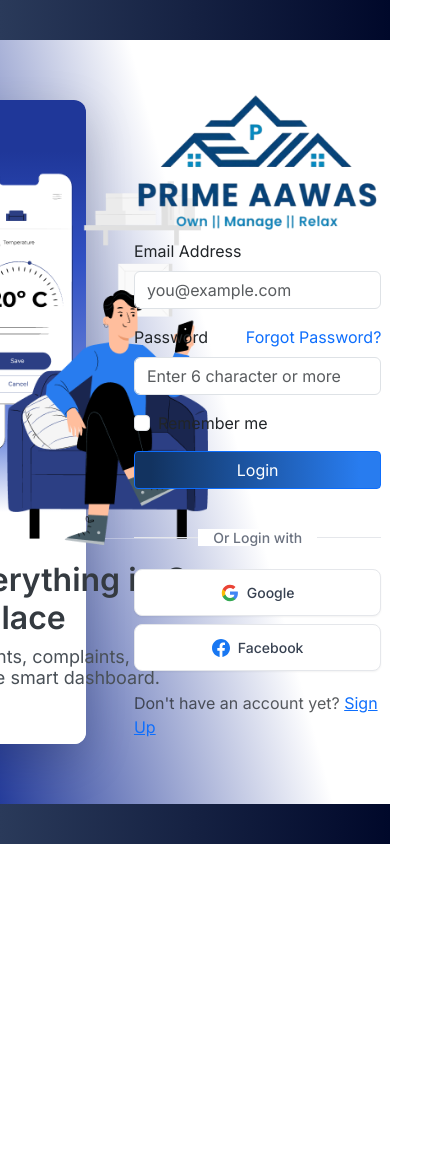
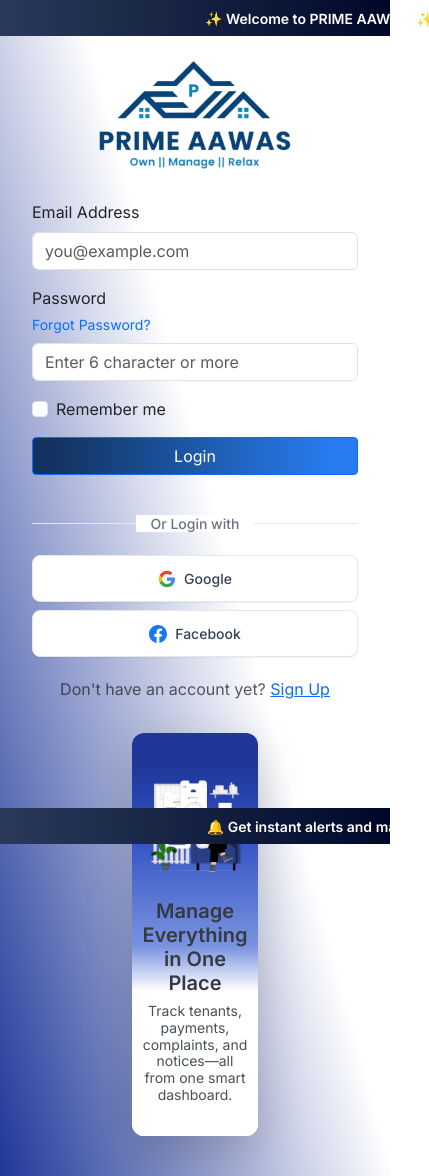
Before and after one commit to primeaawas-collab/Prime-Aawas-FE, an Angular app: page /login in a window 390 px wide. Shown: the whole page, 429 px wide, since content can reach past the window. Before the commit the page ends 844 px from the top, so only its background shows below. Built offline with nearby package versions, Linux system fonts and the light colour scheme.

Commit message:
commit for mobile responsive

```diff
--- a/src/app/auth/login/login.component.html
+++ b/src/app/auth/login/login.component.html
@@ -1,27 +1,29 @@
-<div class="login-page d-flex align-items-center justify-content-center">
-  <div class="moving-text-top">
+<div class="login-page d-flex flex-column flex-md-row align-items-center justify-content-center">
+  <div class="moving-text-top d-none d-md-block">
     <span>✨ Welcome to PRIME AAWAS: Smart Property Management   |   Billing Management   |    Rent Management   |    Flat Allocation   |    Service Management! ✨</span>
   </div>
-  <div class="login-container col-md-6 order-1 shadow-lg ">
 
-    <div class="login-image d-flex flex-column align-items-center justify-content-center text-center p-4">
+  <!-- Mobile top banner -->
+  <div class="moving-text-top-mobile d-md-none">
+    <span>✨ Welcome to PRIME AAWAS! ✨</span>
+  </div>
+
+  <div class="login-container col-12 col-md-6 order-2 order-md-1 shadow-lg">
+    <div class="login-image d-flex flex-column align-items-center justify-content-center text-center p-3 p-md-4">
       <div class="brand-logo">
-        <img src="assets/images/Smart home-pana-1.png" alt="Login Illustration"/>
+        <img src="assets/images/Smart home-pana-1.png" alt="Login Illustration" class="img-fluid"/>
         <h1 class="heading-1">Manage Everything in One Place</h1>
         <p class="brand-tagline-paragraph">
           Track tenants, payments, complaints, and notices—all from one smart dashboard.
         </p>
       </div>
     </div>
+  </div>
 
-  </div>
-  <div class="col-md-6  order-2 p-5 ">
-    <div class="head">
-       <img src="assets/images/Primae-aawas-official.png" alt="Login Illustration" style="max-height: 150px;"/>
-
-
+  <div class="col-12 col-md-6 order-1 order-md-2 p-3 p-md-5">
+    <div class="head text-center mb-4">
+       <img src="assets/images/Primae-aawas-official.png" alt="Login Illustration" class="img-fluid" style="max-height: 120px; max-width: 200px;"/>
     </div>
-
 
     <form (ngSubmit)="onSubmit()" #loginForm="ngForm" novalidate>
       <div class="mb-3">
@@ -31,9 +33,9 @@
       </div>
 
       <div class="mb-3">
-        <label class="form-label d-flex justify-content-between">
-          Password
-          <a href="#" class="text-decoration-none text-primary">Forgot Password?</a>
+        <label class="form-label d-flex flex-column flex-sm-row justify-content-between align-items-start align-items-sm-center">
+          <span>Password</span>
+          <a href="#" class="text-decoration-none text-primary small mt-1 mt-sm-0">Forgot Password?</a>
         </label>
         <input type="password" class="form-control" [(ngModel)]="password" name="password" required
           placeholder="Enter 6 character or more" />
@@ -43,7 +45,6 @@
         <input class="form-check-input" type="checkbox" id="rememberMe" />
         <label class="form-check-label" for="rememberMe">Remember me</label>
       </div>
-
 
       <button type="submit" class="btn btn-primary w-100 mb-3" [disabled]="isLoading">
         <span *ngIf="isLoading" class="spinner-border spinner-border-sm me-2" role="status" aria-hidden="true"></span>
@@ -76,11 +77,18 @@
         </div>
       </div>
 
-      <p class="text-muted">Don't have an account yet? <a routerLink="/signup" class="text-primary">Sign Up</a></p>
+      <p class="text-muted text-center">Don't have an account yet? <a routerLink="/signup" class="text-primary">Sign Up</a></p>
 
     </form>
   </div>
-<div class="moving-text-bottom">
+
+  <!-- Desktop bottom banner -->
+  <div class="moving-text-bottom d-none d-md-block">
     <span>🔔 Get instant alerts and manage tenant Related Billing effortlessly | Try our Pro features! 🔔</span>
   </div>
+
+  <!-- Mobile bottom banner -->
+  <div class="moving-text-bottom-mobile d-md-none">
+    <span>🔔 Get instant alerts and manage billing effortlessly! 🔔</span>
+  </div>
 </div>
--- a/src/app/auth/login/login.component.scss
+++ b/src/app/auth/login/login.component.scss
@@ -1,28 +1,50 @@
 .login-page {
-  /* Removed 'position: relative;' as it's not strictly needed for fixed children, */
-  /* but kept for the overall flex structure. The original code had it,
-     but the fixed version doesn't rely on it. I'll omit it for cleanliness
-     since fixed positioning is relative to the viewport. */
   min-height: 100vh;
   background: linear-gradient(255deg, #FFF 44.07%, var(--brand-700, #1F3799) 99.98%);
   align-items: center;
   justify-content: center;
-  /* Updated padding to make space for the fixed top/bottom banners */
+  /* Mobile-first responsive padding */
+  padding: 20px 1rem;
+
+  /* Desktop layout */
+  @media (min-width: 768px) {
     padding-top: 40px;
     padding-bottom: 40px;
-  padding-left: 1rem;
-  padding-right: 1rem;
     flex-direction: row;
+  }
+
+  /* Mobile layout */
+  @media (max-width: 767px) {
+    flex-direction: column;
+    padding-top: 60px; /* Space for mobile banner */
+    padding-bottom: 60px; /* Space for mobile banner */
+  }
 }
 
 .login-container {
   background: #ffffff;
   border-radius: 12px;
-  width: 35%;
-  max-width: 900px;
   display: flex;
   flex-direction: column;
   overflow: visible;
+
+  /* Mobile-first responsive width */
+  width: 100%;
+  max-width: 100%;
+
+  /* Desktop layout */
+  @media (min-width: 768px) {
+    width: 35%;
+    max-width: 900px;
+    max-height: 90vh;
+    overflow: hidden;
+  }
+
+  /* Small mobile devices */
+  @media (max-width: 575px) {
+    border-radius: 8px;
+    margin: 0 10px;
+  }
 }
 
 /* Reset margins for main content containers (due to fixed banners) */
@@ -32,27 +54,37 @@
   margin-bottom: 0;
 }
 
-/* Desktop mode: side-by-side layout with max-height */
+.login-image {
+  border-radius: 12px;
+  background: linear-gradient(to bottom, #1f3799 8%, #3050c3 25%, #7a93e0 53%, #ffffff 64%);
+
+  /* Mobile layout */
+  @media (max-width: 767px) {
+    min-height: 200px;
+    border-radius: 8px;
+  }
+
+  /* Desktop layout */
   @media (min-width: 768px) {
-  .login-container {
-    max-height: 90vh;
-    overflow: hidden;
+    min-height: calc(100vh - 200px);
   }
 }
 
-.login-image {
-  border-radius: 12px;
-  background: linear-gradient(to bottom, #1f3799 8%, #3050c3 25%, #7a93e0 53%, #ffffff 64%);
-  min-height: calc(100vh - 200px);
+.login-image img {
+  width: auto;
+  object-fit: contain; /* keeps proportions */
 
-
+  /* Mobile layout */
+  @media (max-width: 767px) {
+    height: 150px;
+    max-height: 150px;
   }
 
-.login-image img {
+  /* Desktop layout */
+  @media (min-width: 768px) {
     height: 50vh; /* takes up 50% of the viewport height */
     max-height: 500px; /* optional upper limit */
-  width: auto;
-  object-fit: contain; /* keeps proportions */
+  }
 }
 
 .brand-logo {
@@ -74,10 +106,20 @@
 .brand-logo .brand-tagline-paragraph {
   color: var(--Gray-700, #495057);
   font-family: Inter;
-  font-size: 18px;
   font-style: normal;
   font-weight: 400;
   line-height: 120%;
+
+  /* Mobile responsive typography */
+  font-size: 14px;
+
+  @media (min-width: 576px) {
+    font-size: 16px;
+  }
+
+  @media (min-width: 768px) {
+    font-size: 18px;
+  }
 }
 
 .head {
@@ -92,10 +134,20 @@
   color: var(--Gray-800, #343A40);
   text-align: center;
   font-family: Inter;
-  font-size: 32px;
   font-style: normal;
   font-weight: 600;
   line-height: 120%;
+
+  /* Mobile responsive typography */
+  font-size: 20px;
+
+  @media (min-width: 576px) {
+    font-size: 24px;
+  }
+
+  @media (min-width: 768px) {
+    font-size: 32px;
+  }
 }
 
 .paragraph-1 {
@@ -139,6 +191,37 @@
   color: #ffffff;
   font-weight: 600;
   padding: 0 10px;
+}
+
+/* Mobile-specific banners */
+.moving-text-top-mobile,
+.moving-text-bottom-mobile {
+  position: fixed;
+  width: 100%;
+  left: 0;
+  z-index: 10;
+  background: linear-gradient(to right, #2a3a5a, #00082a);
+  padding: 6px 0;
+  text-align: center;
+  white-space: nowrap;
+}
+
+.moving-text-top-mobile {
+  top: 0;
+}
+
+.moving-text-bottom-mobile {
+  bottom: 0;
+}
+
+.moving-text-top-mobile span,
+.moving-text-bottom-mobile span {
+  display: inline-block;
+  color: #ffffff;
+  font-weight: 600;
+  padding: 0 10px;
+  font-size: 14px;
+  animation: marquee 20s linear infinite;
 }
 .login-page {
   /* Note: The 'fixed' banners will overlap the content,
--- a/src/app/auth/signup/signup.component.html
+++ b/src/app/auth/signup/signup.component.html
@@ -1,36 +1,38 @@
-<div class="login-page d-flex align-items-center justify-content-center">
-  <div class="moving-text-top">
+<div class="login-page d-flex flex-column flex-md-row align-items-center justify-content-center">
+  <div class="moving-text-top d-none d-md-block">
     <span>✨ Welcome to PRIME AAWAS: Smart Property Management | Billing Management | Rent Management | Flat Allocation |
       Service Management! ✨</span>
   </div>
-  <div class="login-container col-md-6 order-1 shadow-lg ">
 
-    <div class="login-image d-flex flex-column align-items-center justify-content-center text-center p-4">
+  <!-- Mobile top banner -->
+  <div class="moving-text-top-mobile d-md-none">
+    <span>✨ Welcome to PRIME AAWAS! ✨</span>
+  </div>
+
+  <div class="login-container col-12 col-md-6 order-2 order-md-1 shadow-lg">
+    <div class="login-image d-flex flex-column align-items-center justify-content-center text-center p-3 p-md-4">
       <div class="brand-logo">
-        <img src="assets/images/Smart home-pana-1.png" alt="Login Illustration" />
+        <img src="assets/images/Smart home-pana-1.png" alt="Login Illustration" class="img-fluid" />
         <h1 class="heading-1">Manage Everything in One Place</h1>
         <p class="brand-tagline-paragraph">
           Track tenants, payments, complaints, and notices—all from one smart dashboard.
         </p>
       </div>
     </div>
+  </div>
 
-  </div>
-  <div class="col-md-6  order-2 p-5 ">
-    <div class="head">
-       <img src="assets/images/Primae-aawas-official.png" alt="Login Illustration" style="max-height: 150px;"/>
-
-
+  <div class="col-12 col-md-6 order-1 order-md-2 p-3 p-md-5">
+    <div class="head text-center mb-4">
+       <img src="assets/images/Primae-aawas-official.png" alt="Login Illustration" class="img-fluid" style="max-height: 120px; max-width: 200px;"/>
     </div>
 
     <form (ngSubmit)="onSubmit()" #signupForm="ngForm" novalidate>
-
       <div class="row">
-        <div class="col-md-6 mb-3">
+        <div class="col-12 col-md-6 mb-3">
           <label class="form-label">Full Name</label>
           <input type="text" class="form-control" name="name" [(ngModel)]="name" required placeholder="John Doe" />
         </div>
-        <div class="col-md-6 mb-3">
+        <div class="col-12 col-md-6 mb-3">
           <label class="form-label">Phone Number</label>
           <input type="tel" class="form-control" name="phone" [(ngModel)]="phone" required placeholder="1234567890" />
         </div>
@@ -43,12 +45,12 @@
       </div>
 
       <div class="row">
-        <div class="col-md-6 mb-3">
+        <div class="col-12 col-md-6 mb-3">
           <label class="form-label">Password</label>
           <input type="password" class="form-control" name="password" [(ngModel)]="password" required
             placeholder="Enter password" />
         </div>
-        <div class="col-md-6 mb-3">
+        <div class="col-12 col-md-6 mb-3">
           <label class="form-label">Confirm Password</label>
           <input type="password" class="form-control" name="confirmPassword" [(ngModel)]="confirmPassword" required
             placeholder="Re-enter password" />
@@ -87,12 +89,18 @@
         </div>
       </div>
 
-      <p class="text-muted">Already have an account? <a routerLink="/login" class="text-primary">Log in</a></p>
+      <p class="text-muted text-center">Already have an account? <a routerLink="/login" class="text-primary">Log in</a></p>
 
     </form>
+  </div>
 
-  </div>
-  <div class="moving-text-bottom">
+  <!-- Desktop bottom banner -->
+  <div class="moving-text-bottom d-none d-md-block">
     <span>🔔 Get instant alerts and manage tenant Related Billing effortlessly | Try our Pro features! 🔔</span>
   </div>
+
+  <!-- Mobile bottom banner -->
+  <div class="moving-text-bottom-mobile d-md-none">
+    <span>🔔 Get instant alerts and manage billing effortlessly! 🔔</span>
+  </div>
 </div>
--- a/src/app/auth/signup/signup.component.scss
+++ b/src/app/auth/signup/signup.component.scss
@@ -1,28 +1,50 @@
 .login-page {
-  /* Removed 'position: relative;' as it's not strictly needed for fixed children, */
-  /* but kept for the overall flex structure. The original code had it,
-     but the fixed version doesn't rely on it. I'll omit it for cleanliness
-     since fixed positioning is relative to the viewport. */
   min-height: 100vh;
   background: linear-gradient(255deg, #FFF 44.07%, var(--brand-700, #1F3799) 99.98%);
   align-items: center;
   justify-content: center;
-  /* Updated padding to make space for the fixed top/bottom banners */
+  /* Mobile-first responsive padding */
+  padding: 20px 1rem;
+
+  /* Desktop layout */
+  @media (min-width: 768px) {
     padding-top: 40px;
     padding-bottom: 40px;
-  padding-left: 1rem;
-  padding-right: 1rem;
     flex-direction: row;
+  }
+
+  /* Mobile layout */
+  @media (max-width: 767px) {
+    flex-direction: column;
+    padding-top: 60px; /* Space for mobile banner */
+    padding-bottom: 60px; /* Space for mobile banner */
+  }
 }
 
 .login-container {
   background: #ffffff;
   border-radius: 12px;
-  width: 35%;
-  max-width: 900px;
   display: flex;
   flex-direction: column;
   overflow: visible;
+
+  /* Mobile-first responsive width */
+  width: 100%;
+  max-width: 100%;
+
+  /* Desktop layout */
+  @media (min-width: 768px) {
+    width: 35%;
+    max-width: 900px;
+    max-height: 90vh;
+    overflow: hidden;
+  }
+
+  /* Small mobile devices */
+  @media (max-width: 575px) {
+    border-radius: 8px;
+    margin: 0 10px;
+  }
 }
 
 /* Reset margins for main content containers (due to fixed banners) */
@@ -32,27 +54,37 @@
   margin-bottom: 0;
 }
 
-/* Desktop mode: side-by-side layout with max-height */
+.login-image {
+  border-radius: 12px;
+  background: linear-gradient(to bottom, #1f3799 8%, #3050c3 25%, #7a93e0 53%, #ffffff 64%);
+
+  /* Mobile layout */
+  @media (max-width: 767px) {
+    min-height: 200px;
+    border-radius: 8px;
+  }
+
+  /* Desktop layout */
   @media (min-width: 768px) {
-  .login-container {
-    max-height: 90vh;
-    overflow: hidden;
+    min-height: calc(100vh - 200px);
   }
 }
 
-.login-image {
-  border-radius: 12px;
-  background: linear-gradient(to bottom, #1f3799 8%, #3050c3 25%, #7a93e0 53%, #ffffff 64%);
-  min-height: calc(100vh - 200px);
+.login-image img {
+  width: auto;
+  object-fit: contain; /* keeps proportions */
 
-
+  /* Mobile layout */
+  @media (max-width: 767px) {
+    height: 150px;
+    max-height: 150px;
   }
 
-.login-image img {
+  /* Desktop layout */
+  @media (min-width: 768px) {
     height: 50vh; /* takes up 50% of the viewport height */
     max-height: 500px; /* optional upper limit */
-  width: auto;
-  object-fit: contain; /* keeps proportions */
+  }
 }
 
 .brand-logo {
@@ -74,10 +106,20 @@
 .brand-logo .brand-tagline-paragraph {
   color: var(--Gray-700, #495057);
   font-family: Inter;
-  font-size: 18px;
   font-style: normal;
   font-weight: 400;
   line-height: 120%;
+
+  /* Mobile responsive typography */
+  font-size: 14px;
+
+  @media (min-width: 576px) {
+    font-size: 16px;
+  }
+
+  @media (min-width: 768px) {
+    font-size: 18px;
+  }
 }
 
 .head {
@@ -92,10 +134,20 @@
   color: var(--Gray-800, #343A40);
   text-align: center;
   font-family: Inter;
-  font-size: 32px;
   font-style: normal;
   font-weight: 600;
   line-height: 120%;
+
+  /* Mobile responsive typography */
+  font-size: 20px;
+
+  @media (min-width: 576px) {
+    font-size: 24px;
+  }
+
+  @media (min-width: 768px) {
+    font-size: 32px;
+  }
 }
 
 .paragraph-1 {
@@ -139,6 +191,37 @@
   color: #ffffff;
   font-weight: 600;
   padding: 0 10px;
+}
+
+/* Mobile-specific banners */
+.moving-text-top-mobile,
+.moving-text-bottom-mobile {
+  position: fixed;
+  width: 100%;
+  left: 0;
+  z-index: 10;
+  background: linear-gradient(to right, #2a3a5a, #00082a);
+  padding: 6px 0;
+  text-align: center;
+  white-space: nowrap;
+}
+
+.moving-text-top-mobile {
+  top: 0;
+}
+
+.moving-text-bottom-mobile {
+  bottom: 0;
+}
+
+.moving-text-top-mobile span,
+.moving-text-bottom-mobile span {
+  display: inline-block;
+  color: #ffffff;
+  font-weight: 600;
+  padding: 0 10px;
+  font-size: 14px;
+  animation: marquee 20s linear infinite;
 }
 .login-page {
   /* Note: The 'fixed' banners will overlap the content,
```
Lines whose indentation alone changed are shown as unchanged.
